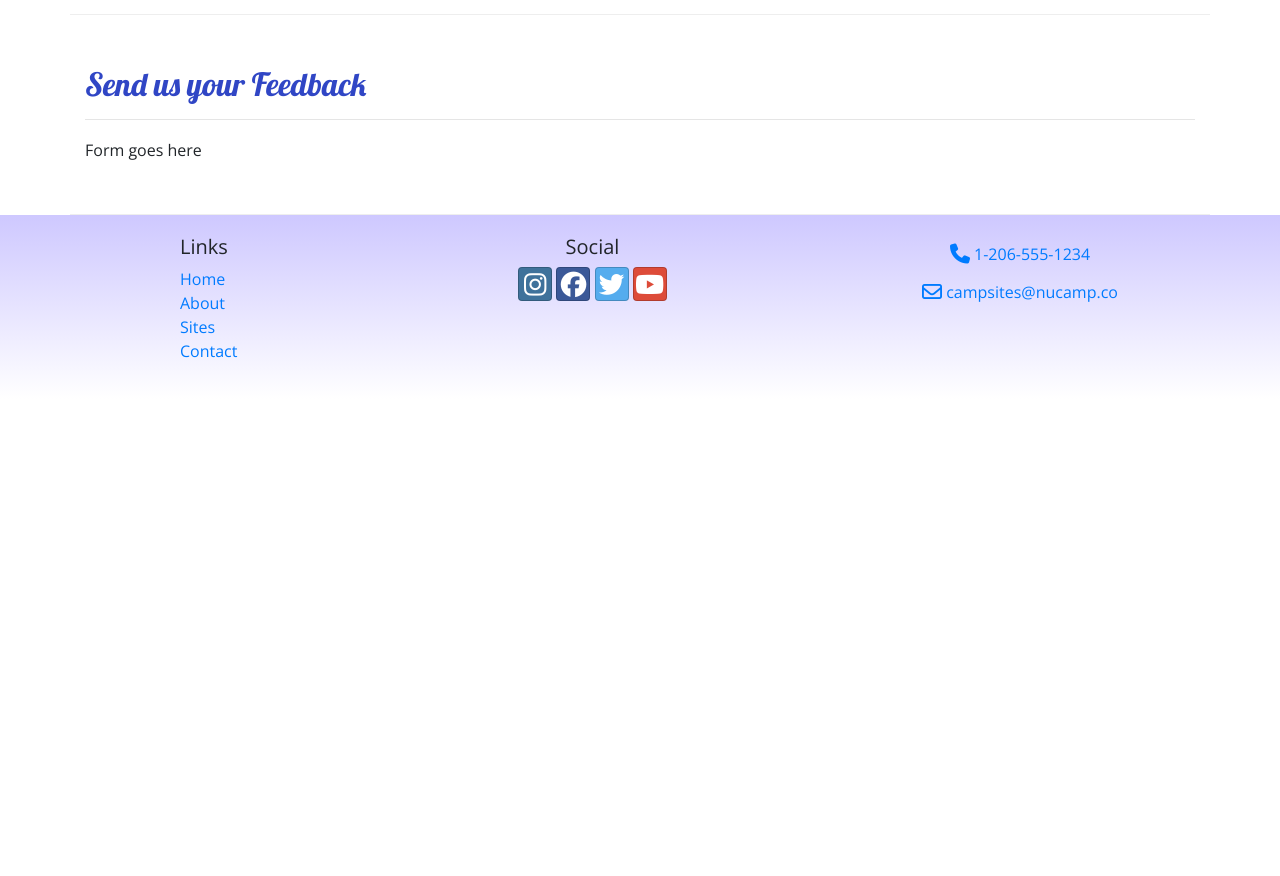
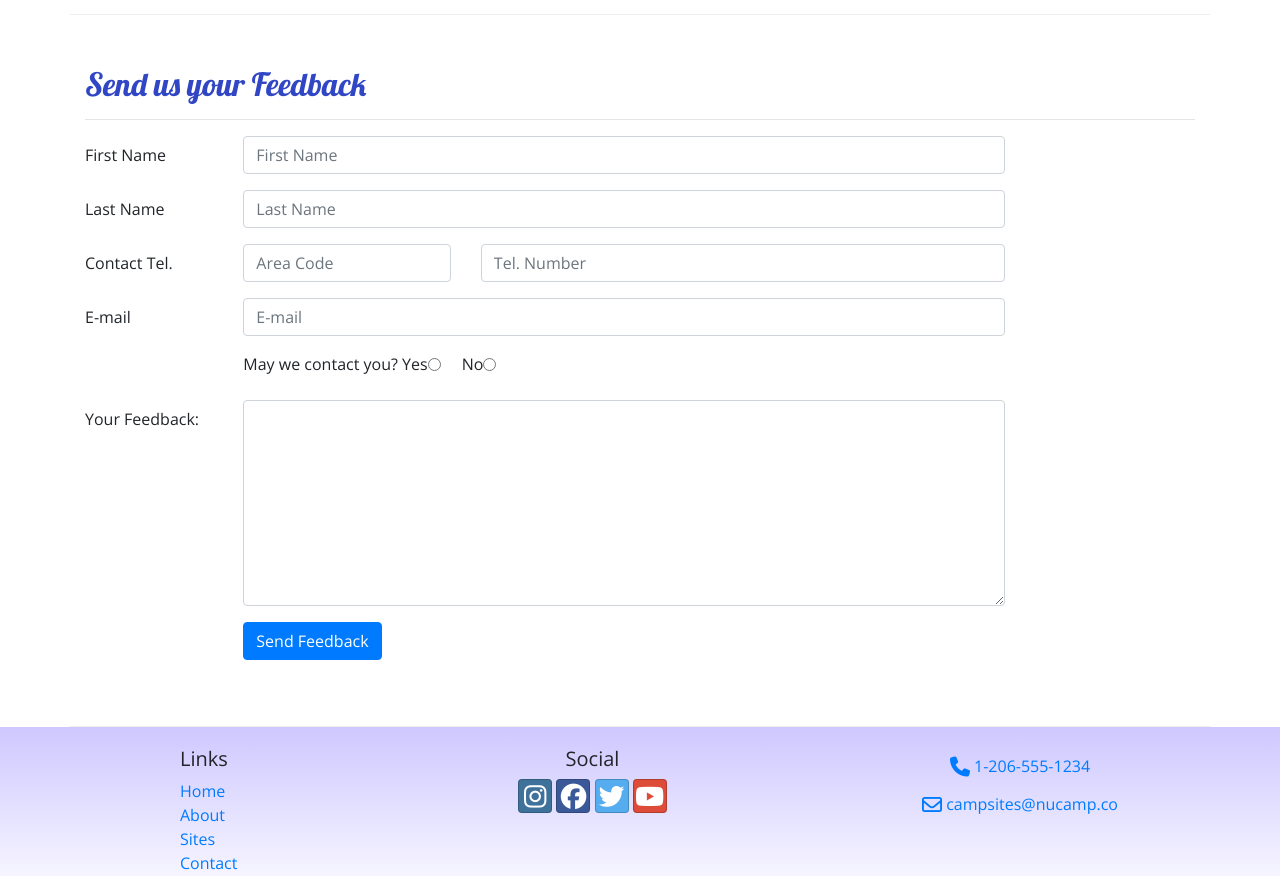
Before and after one commit to lucassnowfall/Nucamp-bootstrap., a website: page contactus.html in a window 1280 px wide. Shown: the part 560-1436 px from the top of the page. Before the commit the page ends 959 px from the top, so only its background shows below. Drawn offline with nearby package versions, Linux system fonts and the light colour scheme.

Commit message:
Completed the form

```diff
--- a/contactus.html
+++ b/contactus.html
@@ -80,7 +80,71 @@
                 <hr />
             </div>
             <div class="col-md-10">
-                Form goes here
+                <form>
+                    <div class="form-group row">
+                        <label for="firstName" class="col-md-2 col-form-label"> First Name </label>
+                        <div class="col-md-10">
+                            <input type="text" class="form-control" id="firstName" name="firstName" placeholder="First Name">
+                        </div>
+                    </div>
+
+                    <div class="form-group row">
+                        <label for="lastName" class="col-md-2 col-form-label">Last Name </label>
+                        <div class="col-md-10">
+                            <input type="text" class="form-control" id="lastName" name="lastName" placeholder="Last Name">
+                        </div>
+                    </div>
+
+                    <div class="form-group row">
+                        <label for="areaCode" class="col-md-2 col-form-label">Contact Tel. </label>
+                        <div class="col-5 col-md-3">
+                            <input type="tel" class="form-control" id="areaCode" name="areaCode" placeholder="Area Code">
+                        </div>
+
+                        <div class="col-7">
+                            <input type="tel" class="form-control" id="telNum" name="telNum"   placeholder="Tel. Number">
+                        </div>
+                    </div>
+
+                    <div class="form-group row">
+                        <label for="email" class="col col-md-2 col-form-label">E-mail </label>
+                        <div class="col col-md-10">
+                            <input type="email" class="form-control" id="email" name="email"   placeholder="E-mail">
+                        </div>
+
+
+                    </div>
+
+                    <div class="form-group row">
+                        <div class="col offset-md-2">
+                            <label for="contactRadios" >May we contact you? </label>
+
+
+                            <div class="form-check form-check-inline">
+                                <label for="contactYes" class="form-check-label">Yes </label>
+                                    <input type="radio" class="form-check-input" name="contactRadios" id="contactYes" value="Yes">
+                            </div>
+
+                            <div class="form-check form-check-inline">
+                                <label for="contactNo" class="form-check-label">No </label>
+                                    <input type="radio" class="form-check-input" name="contactRadios" id="contactNo" value="No">
+                            </div>
+                        </div>
+                    </div>
+
+                    <div class="form-group row">
+                        <label for="feedback" class="col col-md-2 col-form-label">Your Feedback: </label>
+                        <div class="col col-md-10">
+                            <textarea id="feedback" class="form-control" name="feedback" cols="30" rows="8"></textarea>
+                        </div>
+                    </div>
+
+                    <div class="form-group row">
+                        <div class="offset-md-2 col-md-10">
+                            <button class="btn btn-primary" type="submit">Send Feedback</button>
+                        </div>
+                    </div>
+                </form>
             </div>
        </div>
 
```
